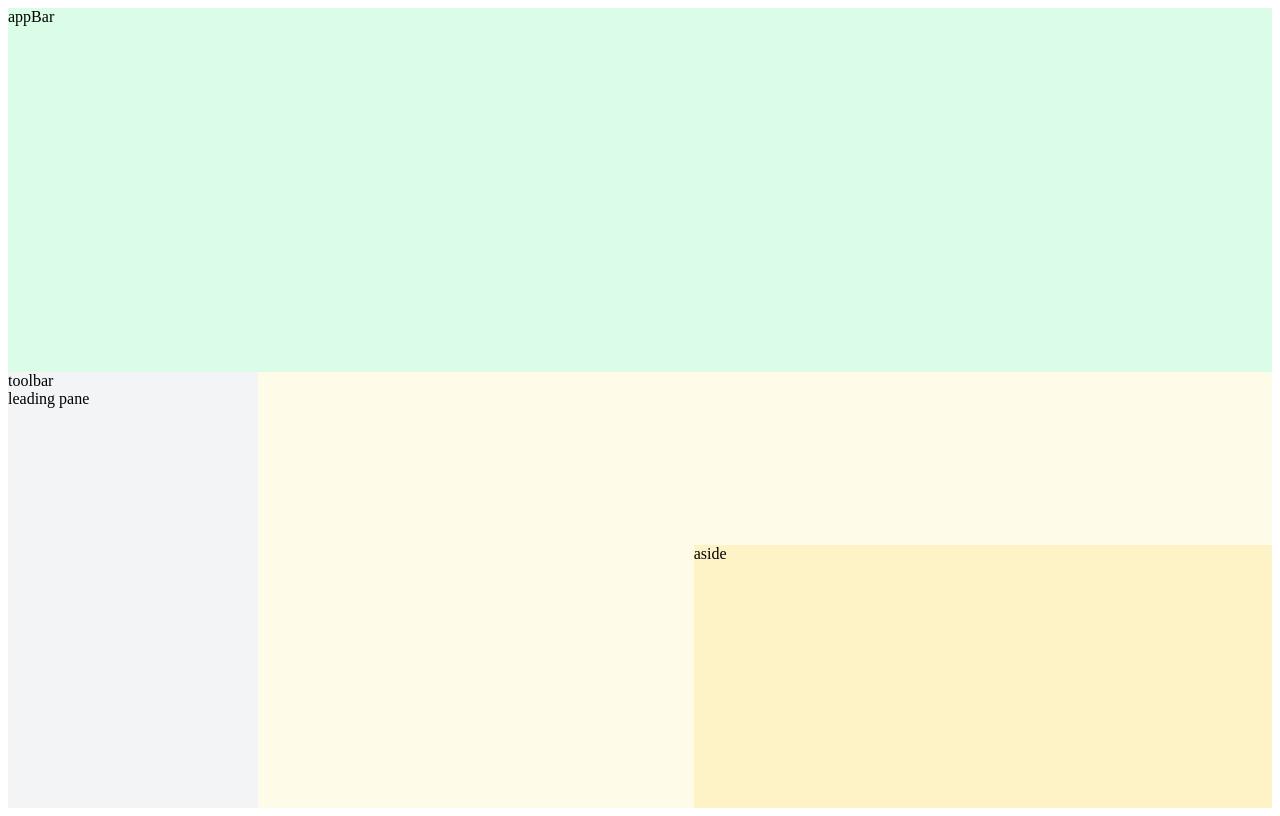
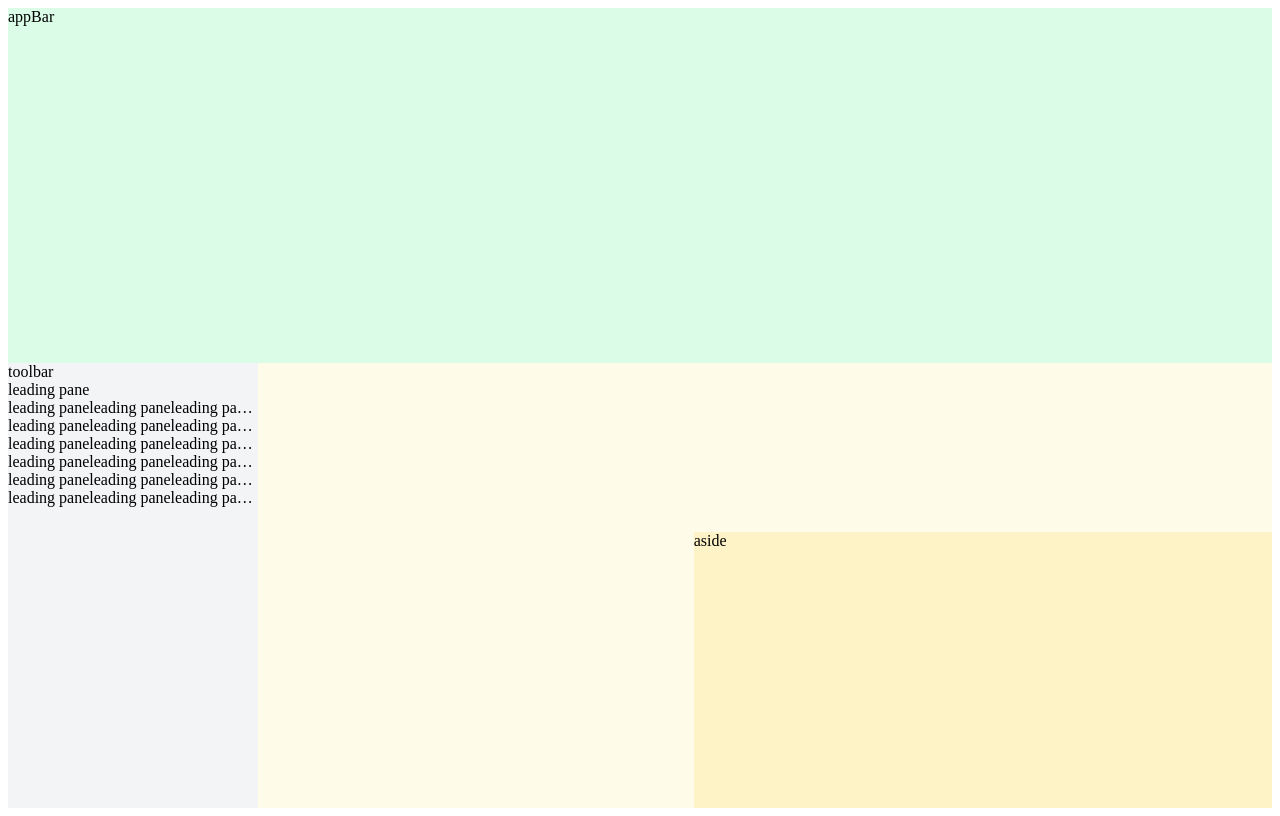
Before and after one commit to jesperengstrom/panel-test-2, a SvelteKit app: page / in a window 1280 px wide. Built offline with nearby package versions, Linux system fonts and the light colour scheme.

Commit message:
try transition

```diff
--- a/src/routes/+page.svelte
+++ b/src/routes/+page.svelte
@@ -1,19 +1,32 @@
 <script>
   import { page } from "$app/state";
   import Toolbar from "$lib/components/Toolbar.svelte";
-  let leadingPaneWidth = 250;
+
+  let leadingPaneClosed = $state(false);
+  let leadingPaneWidth = $derived(leadingPaneClosed ? 0 : 250);
+
   const trailingPaneWidth = $derived.by(() => {
     let numberOfTrailingPanes = page.url.searchParams.getAll('preview').length;
     return 250 * numberOfTrailingPanes;
   })
 </script>
 
-<div class="app grid min-h-screen max-w-screen overflow-x-hidden"
+<div class="app grid min-h-screen max-w-screen overflow-x-hidden transition-all"
   style={`grid-template-columns: ${leadingPaneWidth}px auto ${trailingPaneWidth}px`}>
   <header class="header bg-green-100">appBar</header>
-  <section class="leading-pane hidden md:block bg-gray-100">
+  <section class="leading-pane relative overflow-x-hidden overflow-y-scroll hidden md:block bg-gray-100">
     <Toolbar />
-    leading pane
+    <div class={['absolute w-full transition-all', leadingPaneClosed ? '-translate-x-full' : 'translate-x-0']}>
+      <p>leading pane</p>
+      <ol class="whitespace-nowrap [&_li]:overflow-hidden [&_li]:overflow-ellipsis">
+        <li>leading paneleading paneleading paneleading paneleading paneleading pane</li>
+        <li>leading paneleading paneleading paneleading paneleading paneleading pane</li>
+        <li>leading paneleading paneleading paneleading paneleading paneleading pane</li>
+        <li>leading paneleading paneleading paneleading paneleading paneleading pane</li>
+        <li>leading paneleading paneleading paneleading paneleading paneleading pane</li>
+        <li>leading paneleading paneleading paneleading paneleading paneleading pane</li>
+      </ol>
+    </div>
   </section>
   <section class="content grid bg-yellow-50">
     <Toolbar />
@@ -23,6 +36,7 @@
         <a href="/?preview=1&preview=2">add two right panes</a>
         <a href="/?preview=1&preview=2&preview=3">add three right panes</a>
         <a href="/">remove all right panes</a>
+        <button onclick={() => leadingPaneClosed = !leadingPaneClosed}>Close left pane</button>
       </div>
       main
     </main>
@@ -34,8 +48,9 @@
   </section>
 </div>
 
-<style style="postcss">
+<style>
   @import 'tailwindcss';
+
   .app {
     grid-template-areas:
     'header header header'
```
